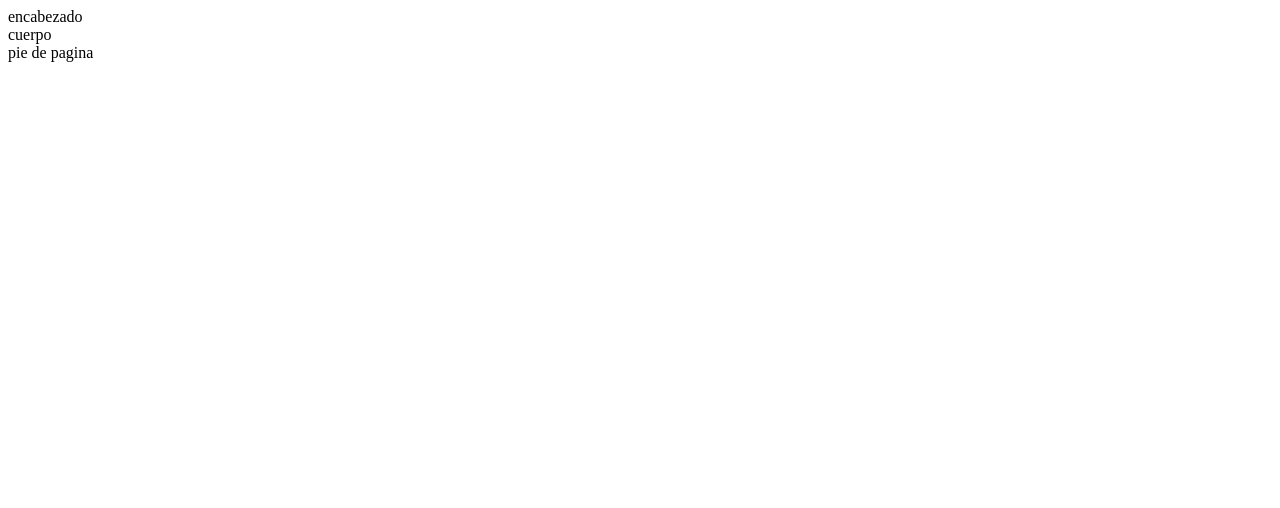
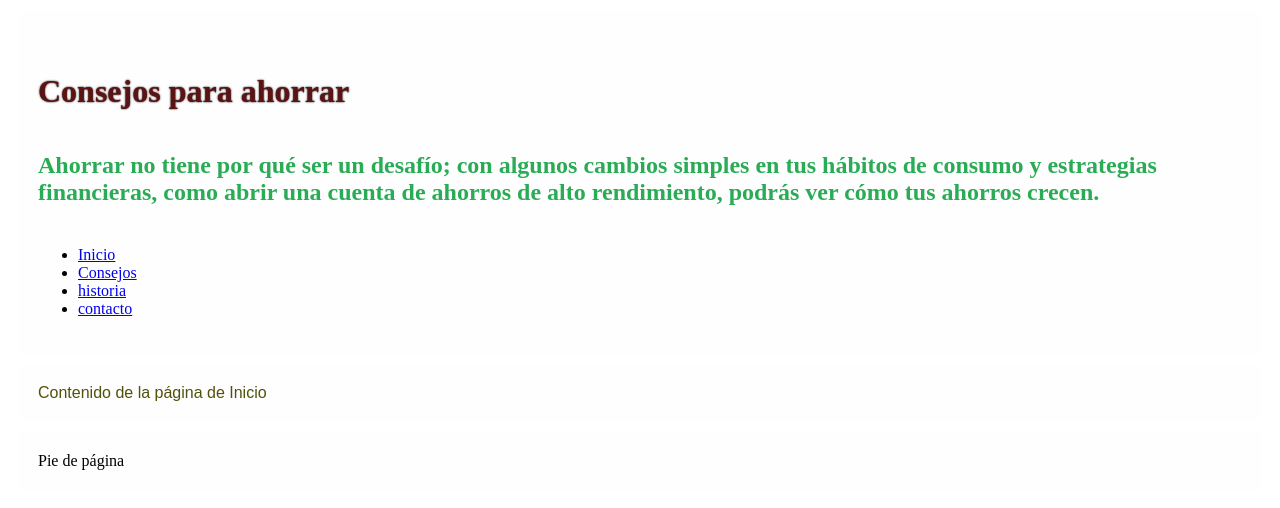
Before and after one commit to jeaane/DW1-PRACTICA1, a plain HTML site: page index.html in a window 1280 px wide. Drawn offline with Linux system fonts and the light colour scheme.

Commit message:
mi primera pagina

```diff
--- a/index.html
+++ b/index.html
@@ -3,17 +3,25 @@
 <head>
     <meta charset="UTF-8">
     <meta name="viewport" content="width=device-width, initial-scale=1.0">
-    <title>posicion financiera de una persona para mejorar sus gastos ahorros e inversion</title>
+    <title>Savings</title>
+    <link rel="stylesheet" href="style.css">
 </head>
 <body>
     <div>
-        encabezado
+        <h4 class="big-text main-title">Consejos para ahorrar</h4>
+        <h5 class="medium-text">
+            Ahorrar no tiene por qué ser un desafío; con algunos cambios simples en tus hábitos de consumo y estrategias financieras, como abrir una cuenta de ahorros de alto rendimiento, podrás ver cómo tus ahorros crecen.
+        </h5>
+        <nav>
+            <ul>
+                <li><a href="index.html">Inicio</a></li>
+                <li><a href="Consejos.html">Consejos</a></li>
+                <li><a href="historia.html">historia</a></li>
+                <li><a href="contacto.html">contacto</a></li>
+            </ul>
+        </nav>
     </div>
-    <div>
-        cuerpo
-    </div>
-    <div>
-        pie de pagina
-    </div>
+    <div id="body">Contenido de la página de Inicio</div>
+    <div>Pie de página</div>
 </body>
 </html>
--- /dev/null
+++ b/style.css
@@ -0,0 +1,21 @@
+div {
+    background-color: #fefefe;
+    padding: 20px;
+    margin: 10px;
+    border-radius: 5px;
+}
+#body {
+    font-family: Bahnschrift, sans-serif;
+    color: #51510b;
+}
+.big-text {
+    font-size: 2em;
+    color: #5c1313;
+}
+.medium-text {
+    font-size: 1.5em;
+    color: #29ac55;
+}
+.main-title {
+    text-shadow: 0cm 0cm 2px #000000;
+}
```
Also changed, not shown: 1 other file.
